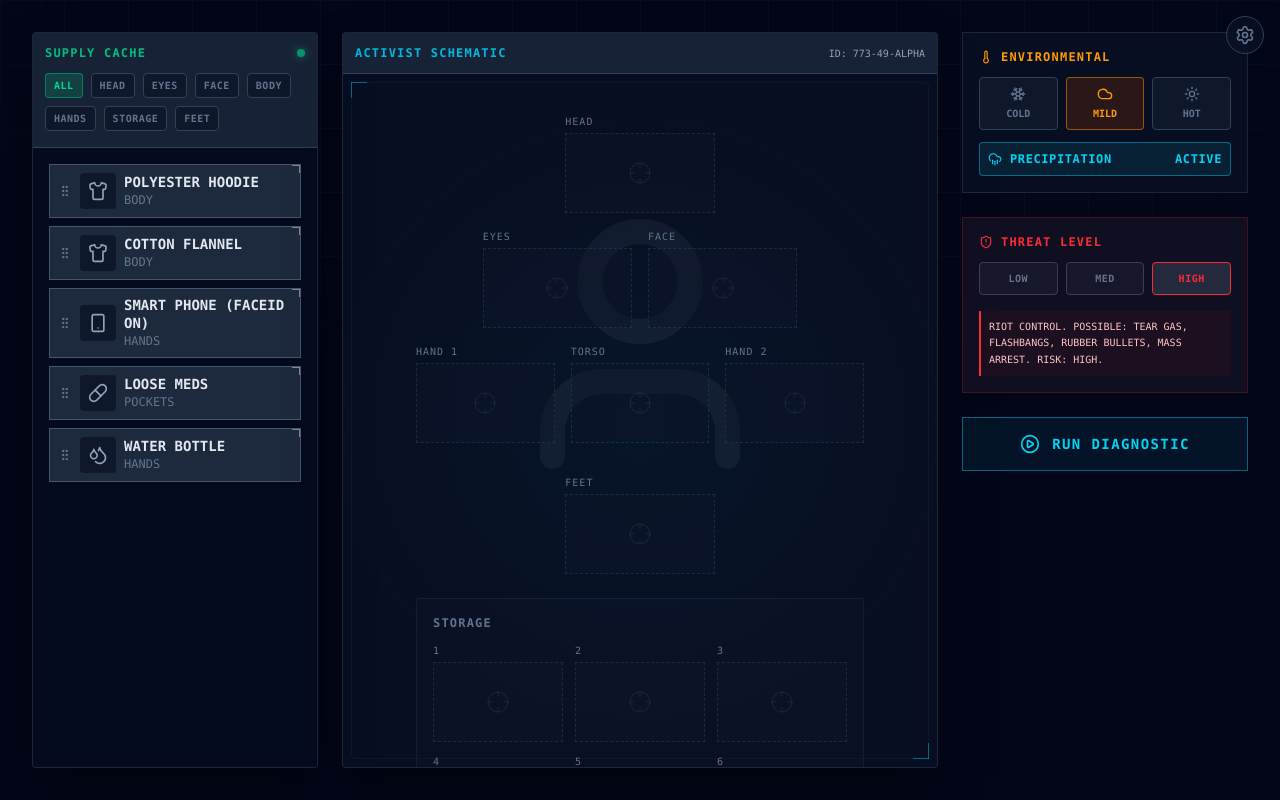
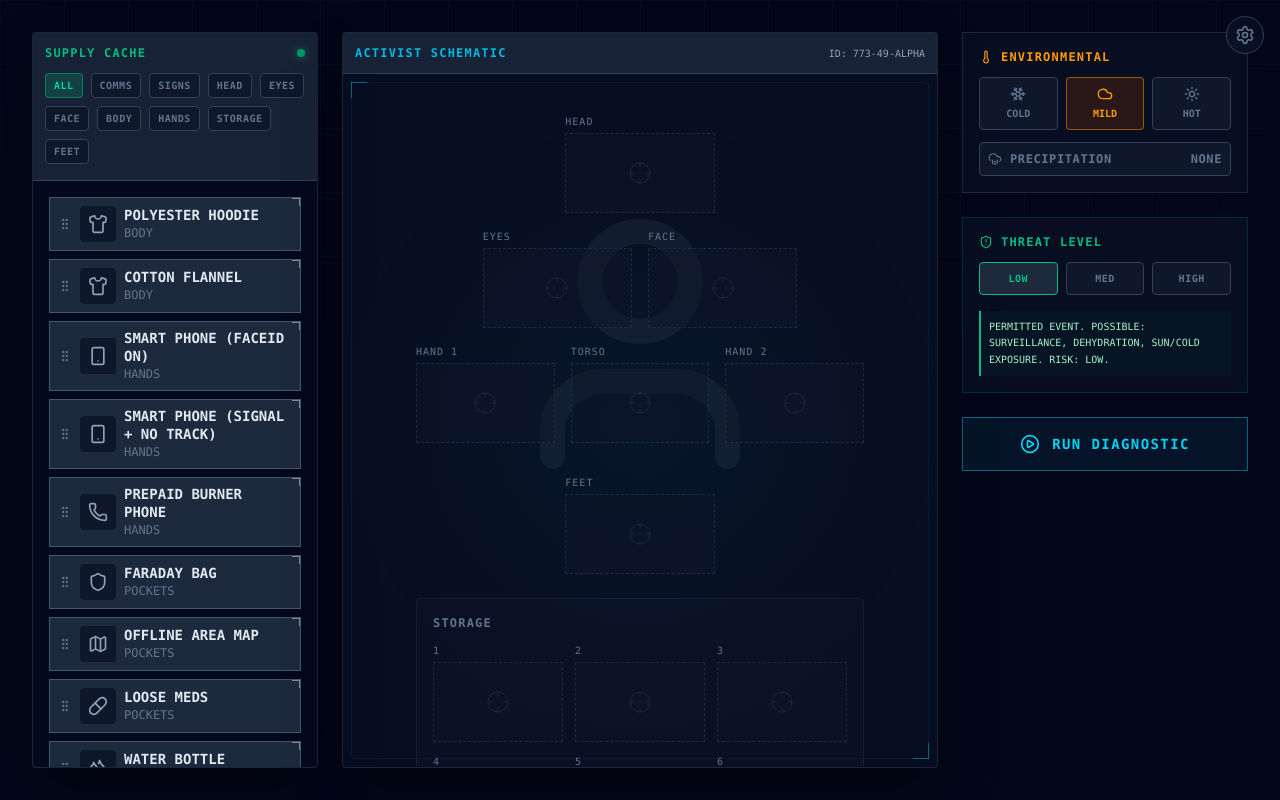
Before and after one commit to civil-safety-sims/assembly-required, a React (Vite) app in the folder cyberpunk-dossier/: page / in a window 1280 px wide. Built offline with nearby package versions, Linux system fonts and the light colour scheme.

Commit message:
Adds Comms

```diff
--- a/cyberpunk-dossier/src/App.tsx
+++ b/cyberpunk-dossier/src/App.tsx
@@ -3,10 +3,10 @@ import { SupplyCache } from './components/SupplyCache';
 import { Activist } from './components/Activist';
 import { Briefing } from './components/Briefing';
 import { DndContext, DragOverlay, useSensor, useSensors, PointerSensor, type DragEndEvent, rectIntersection } from '@dnd-kit/core';
-import type { Item, Slot } from './types';
+import type { Item, Slot, ItemType, TemperatureLevel } from './types';
 import { DraggableItem } from './components/DraggableItem';
 import { AVAILABLE_ITEMS, type SafetyItem } from './data/gameData';
-import { runSimulation, type SimulationResult, type WeatherTemp, type ThreatLevelType } from './logic/simulationEngine';
+import { runSimulation, type SimulationResult, type ThreatLevelType } from './logic/simulationEngine';
 import { ReportCard } from './components/ReportCard';
 import { Settings } from 'lucide-react';
 import { SettingsModal } from './components/SettingsModal';
@@ -18,7 +18,8 @@ const UI_ITEMS: Item[] = AVAILABLE_ITEMS.map(i => ({
   name: i.name,
   icon: i.icon,
   type: i.slot, // Map slot to type
-  rarity: 'common'
+  rarity: 'common',
+  tags: i.tags,
 }));
 
 const SLOTS: Slot[] = [
@@ -41,9 +42,7 @@ const SLOTS: Slot[] = [
   { id: 'slot-feet', type: 'feet', label: 'Feet' },
 ];
 
-function App() {
-  const [cacheItems, setCacheItems] = useState<Item[]>(UI_ITEMS);
-  const [equippedItems, setEquippedItems] = useState<Record<string, Item | null>>({
+const INITIAL_EQUIPPED: Record<string, Item | null> = {
   'slot-head': null,
   'slot-eyes': null,
   'slot-face': null,
@@ -60,23 +59,31 @@ function App() {
   'slot-storage-8': null,
   'slot-storage-9': null,
   'slot-feet': null,
-  });
+};
+
+const DEFAULT_SETTINGS = {
+  useMenstrualProducts: false,
+  hasIdentifiableFeatures: false,
+  requiresCorrectiveLenses: false,
+  requiresPrescriptionMeds: false,
+};
+
+function App() {
+  const [cacheItems, setCacheItems] = useState<Item[]>(UI_ITEMS);
+  const [equippedItems, setEquippedItems] = useState<Record<string, Item | null>>(INITIAL_EQUIPPED);
   const [activeItem, setActiveItem] = useState<Item | null>(null);
   const [simulationResult, setSimulationResult] = useState<SimulationResult | null>(null);
 
   // User Settings State
   const [isSettingsOpen, setIsSettingsOpen] = useState(false);
-  const [userSettings, setUserSettings] = useState({
-    useMenstrualProducts: false,
-  });
+  const [settings, setSettings] = useState(DEFAULT_SETTINGS);
 
   // Category Filter State
-  const [activeCategory, setActiveCategory] = useState<string>('all');
+  const [activeCategory, setActiveCategory] = useState<ItemType | 'all' | 'comms' | 'signs'>('all');
 
   // Environmental State
-  const [weatherTemp, setWeatherTemp] = useState<WeatherTemp>('Comfortable');
-  const [isPrecipitating, setIsPrecipitating] = useState<boolean>(true); // Default to acid rain for Cyberpunk feel
-  const [threatLevel, setThreatLevel] = useState<ThreatLevelType>('High');
+  const [temperature, setTemperature] = useState<TemperatureLevel>('Comfortable');
+  const [threatLevel, setThreatLevel] = useState<ThreatLevelType>('Low');
 
   const sensors = useSensors(
     useSensor(PointerSensor, {
@@ -86,23 +93,41 @@ function App() {
     })
   );
 
-  // Filter items based on settings AND category
-  const filteredCacheItems = useMemo(() => {
+  // Filter items based on category and settings
+  const filteredItems = useMemo(() => {
     return cacheItems.filter(item => {
-      // 1. Settings Filter
-      const safetyItem = AVAILABLE_ITEMS.find(si => si.id === item.id);
-      if (safetyItem?.attributes.isAbsorbent && !userSettings.useMenstrualProducts) {
+      // 1. Category Filter
+      if (activeCategory !== 'all') {
+        if (activeCategory === 'comms') {
+          if (!item.tags?.includes('comms')) return false;
+        } else if (activeCategory === 'signs') {
+          if (!item.tags?.includes('signs')) return false;
+        } else if (activeCategory === 'pockets' && item.type === 'pockets') {
+          // pass
+        } else if (item.type !== activeCategory) {
+          return false;
+        }
+      }
+
+      // 2. Settings Filters
+      // Hide menstrual products if not needed
+      if (!settings.useMenstrualProducts && (item.id === 'item-tampons' || item.id === 'item-pads')) {
         return false;
       }
 
-      // 2. Category Filter
-      if (activeCategory !== 'all') {
-        if (item.type !== activeCategory) return false;
+      // Hide contact lenses if corrective lenses are required (user wears glasses)
+      if (settings.requiresCorrectiveLenses && item.id === 'item-contact-lenses') {
+        return false;
+      }
+
+      // Hide loose meds if prescription meds are required
+      if (settings.requiresPrescriptionMeds && item.id === 'item-loose-meds') {
+        return false;
       }
 
       return true;
     });
-  }, [cacheItems, userSettings.useMenstrualProducts, activeCategory]);
+  }, [cacheItems, settings.useMenstrualProducts, settings.requiresCorrectiveLenses, settings.requiresPrescriptionMeds, activeCategory]);
 
   const handleDragStart = (event: any) => {
     setActiveItem(event.active.data.current.item);
@@ -187,12 +212,19 @@ function App() {
       }
     });
 
-    const result = runSimulation(equippedSafetyItems, weatherTemp, isPrecipitating, threatLevel);
+    // We need to pass the simple strings to runSimulation matching its signature
+    // runSimulation(items: SafetyItem[], temp: TemperatureLevel, precip: boolean, threat: ThreatLevel)
+    // Note: simulationEngine types should match these.
+    // Assuming simulationEngine exported types act as the source of truth.
+    // Need to cast or ensuring types align.
+    const result = runSimulation(equippedSafetyItems, temperature, threatLevel === 'High', threatLevel);
     setSimulationResult(result);
   };
 
   const categories = [
     { id: 'all', label: 'All' },
+    { id: 'comms', label: 'Comms' },
+    { id: 'signs', label: 'Signs' },
     { id: 'head', label: 'Head' },
     { id: 'eyes', label: 'Eyes' },
     { id: 'face', label: 'Face' },
@@ -226,8 +258,8 @@ function App() {
         <SettingsModal
           isOpen={isSettingsOpen}
           onClose={() => setIsSettingsOpen(false)}
-          settings={userSettings}
-          onUpdateSettings={setUserSettings}
+          settings={settings}
+          onUpdateSettings={setSettings}
         />
 
         {/* Simulation Report Card Overlay */}
@@ -253,7 +285,7 @@ function App() {
                 {categories.map(cat => (
                   <button
                     key={cat.id}
-                    onClick={() => setActiveCategory(cat.id)}
+                    onClick={() => setActiveCategory(cat.id as any)}
                     className={`
                             px-2 py-1 text-[10px] font-bold uppercase tracking-wider rounded-sm border whitespace-nowrap transition-colors
                             ${activeCategory === cat.id
@@ -267,7 +299,7 @@ function App() {
               </div>
             </header>
             <div className="flex-1 p-4 overflow-y-auto md:overflow-y-auto overflow-x-auto custom-scrollbar bg-slate-950/30">
-              <SupplyCache items={filteredCacheItems} />
+              <SupplyCache items={filteredItems} />
             </div>
           </section>
 
@@ -293,10 +325,10 @@ function App() {
           <section className="order-1 md:order-3 md:col-span-1 flex flex-col gap-6">
             <Briefing
               onSimulate={handleSimulate}
-              temp={weatherTemp}
-              setTemp={setWeatherTemp}
-              precip={isPrecipitating}
-              setPrecip={setIsPrecipitating}
+              temp={temperature}
+              setTemp={setTemperature}
+              precip={false} // Mapping to Briefing props which might expect boolean? Checking simulationEngine types.
+              setPrecip={() => { }} // Stub if Briefing expects setter. Briefing props need check.
               threat={threatLevel}
               setThreat={setThreatLevel}
             />
--- a/cyberpunk-dossier/src/components/DraggableItem.tsx
+++ b/cyberpunk-dossier/src/components/DraggableItem.tsx
@@ -2,7 +2,7 @@ import { useDraggable } from '@dnd-kit/core';
 import { CSS } from '@dnd-kit/utilities';
 import type { Item } from '../types';
 import clsx from 'clsx';
-import { Box, GripVertical, Shirt, Package, Smartphone, Pill, Droplets } from 'lucide-react';
+import { Box, GripVertical, Shirt, Package, Smartphone, Pill, Droplets, Eye, Signpost, Phone, Shield, Map, Square } from 'lucide-react';
 
 interface DraggableItemProps {
     item: Item;
@@ -15,6 +15,12 @@ const ICON_MAP: Record<string, React.ReactNode> = {
     'Smartphone': <Smartphone size={20} />,
     'Pill': <Pill size={20} />,
     'Droplets': <Droplets size={20} />,
+    'Eye': <Eye size={20} />,
+    'Signpost': <Signpost size={20} />,
+    'Phone': <Phone size={20} />,
+    'Shield': <Shield size={20} />,
+    'Map': <Map size={20} />,
+    'Square': <Square size={20} />,
 };
 
 export const DraggableItem = ({ item, hideLabel = false }: DraggableItemProps) => {
--- a/cyberpunk-dossier/src/data/gameData.ts
+++ b/cyberpunk-dossier/src/data/gameData.ts
@@ -7,6 +7,9 @@ export interface SafetyItemAttributes {
     isSterile: boolean;
     requiresPrescription: boolean;
     isLoosePills: boolean;
+    isSignalBlocking: boolean;
+    isAnonymous: boolean;
+    hasEncryptedComms: boolean;
 }
 
 export interface SafetyItem {
@@ -17,6 +20,7 @@ export interface SafetyItem {
     sourceUrl: string;
     sourceName: string;
     attributes: SafetyItemAttributes;
+    tags?: string[];
 }
 
 const DEFAULT_ATTRIBUTES: SafetyItemAttributes = {
@@ -26,6 +30,9 @@ const DEFAULT_ATTRIBUTES: SafetyItemAttributes = {
     isSterile: false,
     requiresPrescription: false,
     isLoosePills: false,
+    isSignalBlocking: false,
+    isAnonymous: false,
+    hasEncryptedComms: false,
 };
 
 export const AVAILABLE_ITEMS: SafetyItem[] = [
@@ -88,6 +95,58 @@ export const AVAILABLE_ITEMS: SafetyItem[] = [
             ...DEFAULT_ATTRIBUTES,
             isBiometric: true,
         },
+        tags: ['comms'],
+    },
+    {
+        id: 'item-smartphone-secure',
+        name: 'Smart Phone (Signal + No Track)',
+        icon: 'Smartphone',
+        slot: 'hands',
+        sourceUrl: 'https://ssd.eff.org/module/attending-protest',
+        sourceName: 'EFF Surveillance Self-Defense',
+        attributes: {
+            ...DEFAULT_ATTRIBUTES,
+            hasEncryptedComms: true,
+        },
+        tags: ['comms'],
+    },
+    {
+        id: 'item-burner-phone',
+        name: 'Prepaid Burner Phone',
+        icon: 'Phone',
+        slot: 'hands',
+        sourceUrl: 'https://ssd.eff.org/module/attending-protest#buy-a-prepaid-disposable-phone',
+        sourceName: 'EFF Surveillance Self-Defense',
+        attributes: {
+            ...DEFAULT_ATTRIBUTES,
+            isAnonymous: true,
+        },
+        tags: ['comms'],
+    },
+    {
+        id: 'item-faraday-bag',
+        name: 'Faraday Bag',
+        icon: 'Shield',
+        slot: 'pockets',
+        sourceUrl: 'https://ssd.eff.org/module/attending-protest#prevent-cell-site-simulators-from-tracking-your-phone',
+        sourceName: 'EFF Surveillance Self-Defense',
+        attributes: {
+            ...DEFAULT_ATTRIBUTES,
+            isSignalBlocking: true,
+        },
+        tags: ['comms', 'security'],
+    },
+    {
+        id: 'item-paper-map',
+        name: 'Offline Area Map',
+        icon: 'Map',
+        slot: 'pockets',
+        sourceUrl: 'https://ssd.eff.org/module/attending-protest#things-to-be-aware-of-while-traveling-to-and-from-the-protest',
+        sourceName: 'EFF Surveillance Self-Defense',
+        attributes: {
+            ...DEFAULT_ATTRIBUTES,
+        },
+        tags: ['nav'],
     },
     {
         id: 'item-loose-meds',
@@ -113,4 +172,29 @@ export const AVAILABLE_ITEMS: SafetyItem[] = [
             isSterile: true,
         },
     },
+    {
+        id: 'item-contact-lenses',
+        name: 'Contact Lenses',
+        icon: 'Eye',
+        slot: 'eyes',
+        sourceUrl: 'https://www.amnestyusa.org/pdfs/SafeyDuringProtest_F.pdf',
+        sourceName: 'Amnesty International Safety Toolkit',
+        attributes: {
+            ...DEFAULT_ATTRIBUTES,
+            isSterile: false, // Traps chemicals
+        },
+    },
+    {
+        id: 'item-cardboard-sign',
+        name: 'Cardboard Sign',
+        icon: 'Square',
+        slot: 'hands',
+        sourceUrl: 'https://www.amnestyusa.org/pdfs/SafeyDuringProtest_F.pdf', // General toolkit ref
+        sourceName: 'Amnesty International',
+        attributes: {
+            ...DEFAULT_ATTRIBUTES,
+            isFlammable: true,
+        },
+        tags: ['signs'],
+    },
 ];
--- a/cyberpunk-dossier/src/logic/simulationEngine.ts
+++ b/cyberpunk-dossier/src/logic/simulationEngine.ts
@@ -128,15 +128,49 @@ export const runSimulation = (
     if (heatResistantItems.length > 0) {
         score += 10;
         heatResistantItems.forEach(() => {
-            // Only add feedback if not already added by the Fire Risk block check to avoid duplicates?
-            // Actually, the previous Fire Risk block added success feedback ONLY if no flammable items were present.
-            // Let's refine the Fire Risk block to handle the negative, and THIS block to handle positive independently.
-            // But valid feedback shouldn't spam.
-            // Let's rely on the previous block for the feedback message, but add the score here.
-            // Wait, the previous block only gave feedback if threatLevel === 'High'.
-            // We want points regardless? Or only if useful?
-            // "Positive items (water bottle) add feedback but don't reward the player."
-            // Let's just ensure points are added.
+            // Feedback logic here is minimal as the primary goal is score adjustment.
+        });
+    }
+
+    // 7. Positive: Anonymity (Burner Phone)
+    const anonymousItems = equippedItems.filter(item => item.attributes.isAnonymous);
+    if (anonymousItems.length > 0) {
+        score += 10;
+        anonymousItems.forEach(item => {
+            feedback.push({
+                message: `ANONYMITY PRESERVED: ${item.name} protects your identity by decoupling your comms from your personal ID. (+10 PTS)`,
+                sourceUrl: item.sourceUrl,
+                sourceName: item.sourceName,
+                severity: 'success'
+            });
+        });
+    }
+
+    // 8. Positive: Encrypted Comms (Signal App)
+    const encryptedItems = equippedItems.filter(item => item.attributes.hasEncryptedComms);
+    if (encryptedItems.length > 0) {
+        score += 10;
+        encryptedItems.forEach(item => {
+            feedback.push({
+                message: `SECURE COMMS: ${item.name} uses end-to-end encryption to prevent interception. (+10 PTS)`,
+                sourceUrl: item.sourceUrl,
+                sourceName: item.sourceName,
+                severity: 'success'
+            });
+        });
+    }
+
+    // 9. Positive: Signal Blocking (Faraday Bag)
+    const signalBlockingItems = equippedItems.filter(item => item.attributes.isSignalBlocking);
+    if (signalBlockingItems.length > 0) {
+        score += 15;
+        signalBlockingItems.forEach(item => {
+            feedback.push({
+                message: `TRACKING BLOCKED: ${item.name} prevents Stingrays (IMSI Catchers) from tracking your location. (+15 PTS)`,
+                sourceUrl: item.sourceUrl,
+                sourceName: item.sourceName,
+                severity: 'success'
+            });
         });
     }
 
--- a/cyberpunk-dossier/src/types.ts
+++ b/cyberpunk-dossier/src/types.ts
@@ -9,6 +9,7 @@ export interface Item {
     icon?: ReactNode | string; // Using Lucide component directly or a string identifier
     description?: string;
     rarity?: 'common' | 'rare' | 'legendary';
+    tags?: string[];
 }
 
 export interface Slot {
@@ -16,3 +17,4 @@ export interface Slot {
     type: ItemType;
     label: string;
 }
+export type TemperatureLevel = 'Hot' | 'Comfortable' | 'Cold';
```
Also changed, not shown: cyberpunk-dossier/src/components/SettingsModal.tsx (+60 -0 lines). Lines whose indentation alone changed are shown as unchanged.
